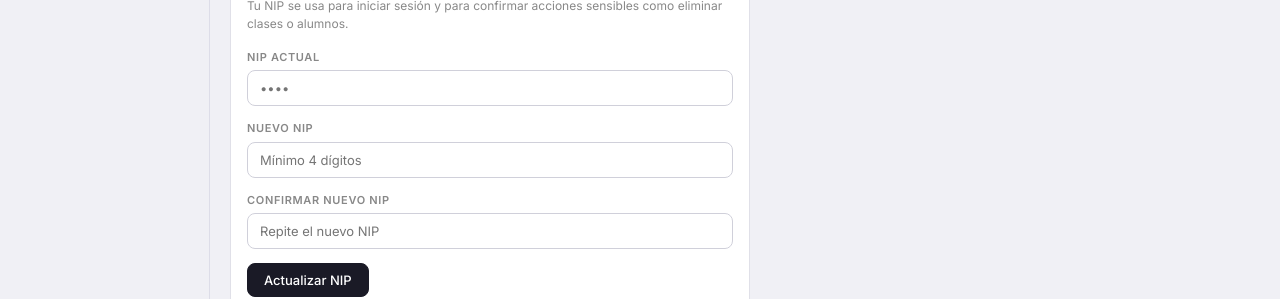
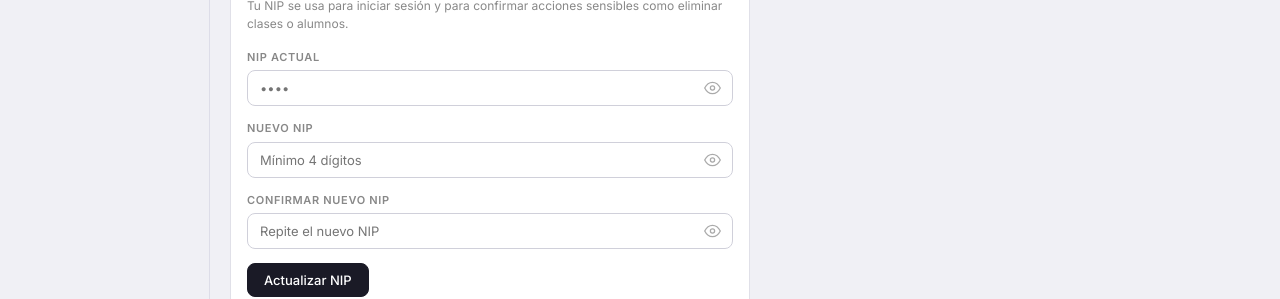
Before and after one commit to aguilera3ulalio-sys/programa-listas, a React (Vite) app in the folder frontend/: page /ajustes in a window 1280 px wide. Shown: the part 336-635 px from the top of the page. Built offline with nearby package versions, Linux system fonts and the light colour scheme; no server answers; sample sign-in values are in the browser's storage.

Commit message:
Confirmar NIP, ver NIP y tablas mas anchas

```diff
--- /dev/null
+++ b/frontend/src/components/NipInput.jsx
@@ -0,0 +1,49 @@
+import { useState } from 'react'
+
+// NIP field with a show/hide toggle. Self-contained so it can be reused
+// anywhere a NIP is typed (login, registro, recuperacion, ajustes).
+const EyeIcon = () => (
+  <svg width="17" height="17" viewBox="0 0 24 24" fill="none" stroke="currentColor" strokeWidth="1.8" strokeLinecap="round" strokeLinejoin="round">
+    <path d="M1 12s4-8 11-8 11 8 11 8-4 8-11 8-11-8-11-8z"/>
+    <circle cx="12" cy="12" r="3"/>
+  </svg>
+)
+
+const EyeOffIcon = () => (
+  <svg width="17" height="17" viewBox="0 0 24 24" fill="none" stroke="currentColor" strokeWidth="1.8" strokeLinecap="round" strokeLinejoin="round">
+    <path d="M17.94 17.94A10.07 10.07 0 0112 20c-7 0-11-8-11-8a18.45 18.45 0 015.06-5.94M9.9 4.24A9.12 9.12 0 0112 4c7 0 11 8 11 8a18.5 18.5 0 01-2.16 3.19m-6.72-1.07a3 3 0 11-4.24-4.24"/>
+    <line x1="1" y1="1" x2="23" y2="23"/>
+  </svg>
+)
+
+export default function NipInput({ value, onChange, placeholder = '••••', autoFocus = false, required = false, id }) {
+  const [visible, setVisible] = useState(false)
+  return (
+    <div style={{ position: 'relative' }}>
+      <input
+        id={id}
+        className="form-input"
+        type={visible ? 'text' : 'password'}
+        placeholder={placeholder}
+        value={value}
+        onChange={onChange}
+        autoFocus={autoFocus}
+        required={required}
+        style={{ paddingRight: 40 }}
+      />
+      <button
+        type="button"
+        onClick={() => setVisible(v => !v)}
+        aria-label={visible ? 'Ocultar NIP' : 'Mostrar NIP'}
+        title={visible ? 'Ocultar' : 'Mostrar'}
+        style={{
+          position: 'absolute', right: 6, top: '50%', transform: 'translateY(-50%)',
+          background: 'none', border: 'none', padding: 6, cursor: 'pointer',
+          color: visible ? 'var(--accent)' : '#aaa', display: 'flex', alignItems: 'center',
+        }}
+      >
+        {visible ? <EyeOffIcon /> : <EyeIcon />}
+      </button>
+    </div>
+  )
+}
--- a/frontend/src/pages/PeriosPage.jsx
+++ b/frontend/src/pages/PeriosPage.jsx
@@ -20,22 +20,22 @@ const{id}=useParams();const navigate=useNavigate()
   const tot=periods.reduce((s,p)=>s+(parseFloat(p.weight)||0),0);const valid=Math.abs(tot-100)<0.5
   return(<div className="app-shell"><Sidebar open={menuOpen} onClose={()=>setMenuOpen(false)}/><div className="main-content">
     <div className="topbar"><div className="topbar-left"><MenuButton onClick={()=>setMenuOpen(true)}/><img src={logoUrl} alt="UAQ" className="topbar-logo"/><div className="topbar-breadcrumb"><button className="back-link" onClick={()=>navigate(`/clase/${id}`)}>← {clsName}</button><span className="page-title">Periodos</span></div></div></div>
-    <div className="content" style={{maxWidth:720}}>
+    <div className="content" style={{maxWidth:1040}}>
       <p style={{fontSize:13,color:'#888',marginBottom:20,lineHeight:1.6}}>Define fechas, modelo y ponderación de cada parcial. La suma debe ser <strong>100%</strong>.</p>
       {msg&&<div className="alert alert-success">{msg}</div>}
       {error&&<div className="alert alert-error">{error}</div>}
       {loading?<div className="loading"><div className="spinner"/>Cargando...</div>:(<>
         <div className="card" style={{marginBottom:16}}><div style={{overflowX:'auto'}}>
-          <table style={{width:'100%',borderCollapse:'collapse',fontSize:13}}>
+          <table style={{width:'100%',borderCollapse:'collapse',fontSize:13,minWidth:900}}>
             <thead><tr style={{background:'#f5f5f8'}}>
-              {['Parcial','Fecha inicio','Fecha fin','Modelo de evaluación','Peso %',''].map((h,i)=><th key={i} style={{padding:'10px 14px',textAlign:i===4?'center':'left',fontSize:10,fontWeight:600,color:'#888',textTransform:'uppercase',letterSpacing:'.05em',borderBottom:'1px solid #e0e0e8'}}>{h}</th>)}
+              {[['Parcial',200],['Fecha inicio',170],['Fecha fin',170],['Modelo de evaluación',220],['Peso %',120],['',60]].map(([h,w],i)=><th key={i} style={{padding:'10px 14px',textAlign:i===4?'center':'left',fontSize:10,fontWeight:600,color:'#888',textTransform:'uppercase',letterSpacing:'.05em',borderBottom:'1px solid #e0e0e8',minWidth:w}}>{h}</th>)}
             </tr></thead>
             <tbody>{periods.map((p,i)=>(<tr key={i} style={{borderBottom:i<periods.length-1?'1px solid #f0f0f4':'none'}}>
               <td style={{padding:'10px 14px'}}><input className="form-input" value={p.name} onChange={e=>update(i,'name',e.target.value)} style={{fontWeight:500}}/></td>
               <td style={{padding:'10px 14px'}}><input type="date" className="form-input" value={p.start_date||''} onChange={e=>update(i,'start_date',e.target.value)}/></td>
               <td style={{padding:'10px 14px'}}><input type="date" className="form-input" value={p.end_date||''} onChange={e=>update(i,'end_date',e.target.value)}/></td>
               <td style={{padding:'10px 14px'}}><select className="form-select" value={p.model_id||''} onChange={e=>update(i,'model_id',e.target.value?parseInt(e.target.value):null)}><option value="">Sin modelo</option>{models.map(m=><option key={m.id} value={m.id}>{m.name}</option>)}</select></td>
-              <td style={{padding:'10px 14px',textAlign:'center'}}><div style={{display:'flex',alignItems:'center',gap:4,justifyContent:'center'}}><input type="number" min="0" max="100" step="0.01" className="form-input" value={p.weight} onChange={e=>update(i,'weight',e.target.value)} style={{width:70,textAlign:'right'}}/><span style={{fontSize:12,color:'#888'}}>%</span></div></td>
+              <td style={{padding:'10px 14px',textAlign:'center'}}><div style={{display:'flex',alignItems:'center',gap:4,justifyContent:'center'}}><input type="number" min="0" max="100" step="0.01" className="form-input" value={p.weight} onChange={e=>update(i,'weight',e.target.value)} style={{width:86,textAlign:'right'}}/><span style={{fontSize:12,color:'#888'}}>%</span></div></td>
               <td style={{padding:'10px 14px',textAlign:'center'}}><button className="btn-icon danger" onClick={()=>removePeriod(i)} disabled={periods.length<=1}><TrashIcon/></button></td>
             </tr>))}</tbody>
           </table>
--- a/frontend/src/pages/RasgosPage.jsx
+++ b/frontend/src/pages/RasgosPage.jsx
@@ -21,7 +21,7 @@ function ModelCard({model,onSave,onDelete,periodsUsing}){
       <input className="form-input" value={name} onChange={e=>setName(e.target.value)} style={{fontWeight:600,fontSize:14,maxWidth:280}}/>
       {periodsUsing.length>0&&<span style={{fontSize:11,color:'#888',background:'#f0f0f5',padding:'3px 8px',borderRadius:6}}>Usado en: {periodsUsing.join(', ')}</span>}
     </div>
-    <div style={{display:'grid',gridTemplateColumns:'1fr 100px 40px',gap:'6px 12px',alignItems:'center',marginBottom:16}}>
+    <div style={{display:'grid',gridTemplateColumns:'1fr 130px 90px',gap:'6px 12px',alignItems:'center',marginBottom:16}}>
       <div style={{fontSize:10,fontWeight:600,color:'#888',textTransform:'uppercase',letterSpacing:'.05em'}}>Rasgo</div>
       <div style={{fontSize:10,fontWeight:600,color:'#888',textTransform:'uppercase',letterSpacing:'.05em',textAlign:'center'}}>Ponderación %</div>
       <div/>
@@ -53,7 +53,7 @@ const{id}=useParams();const navigate=useNavigate()
   const getUsing=mid=>periods.filter(p=>p.model_id===mid).map(p=>p.name)
   return(<div className="app-shell"><Sidebar open={menuOpen} onClose={()=>setMenuOpen(false)}/><div className="main-content">
     <div className="topbar"><div className="topbar-left"><MenuButton onClick={()=>setMenuOpen(true)}/><img src={logoUrl} alt="UAQ" className="topbar-logo"/><div className="topbar-breadcrumb"><button className="back-link" onClick={()=>navigate(`/clase/${id}`)}>← {clsName}</button><span className="page-title">Rasgos</span></div></div></div>
-    <div className="content" style={{maxWidth:620}}>
+    <div className="content" style={{maxWidth:860}}>
       <p style={{fontSize:13,color:'#888',marginBottom:20,lineHeight:1.6}}>Define los modelos de evaluación. Cada modelo establece qué % pesa cada evidencia. La suma debe ser <strong>100%</strong>.</p>
       {msg&&<div className="alert alert-success">{msg}</div>}
       {loading?<div className="loading"><div className="spinner"/>Cargando...</div>:(<>{models.map(m=><ModelCard key={m.id} model={m} onSave={handleSave} onDelete={handleDelete} periodsUsing={getUsing(m.id)}/>)}<button className="btn btn-primary" onClick={handleAdd} style={{marginTop:8}}><PlusIcon/> Agregar modelo</button></>)}
--- a/frontend/src/pages/SettingsPage.jsx
+++ b/frontend/src/pages/SettingsPage.jsx
@@ -3,6 +3,7 @@ import { useAuth } from '../context/AuthContext'
 import { api } from '../api'
 import Sidebar,{MenuButton} from '../components/Sidebar'
 import logoUrl from '../assets/logo.js'
+import NipInput from '../components/NipInput'
 
 function Section({ title, description, children }) {
   return (
@@ -114,33 +115,15 @@ const { user, updateUser } = useAuth()
             <form onSubmit={handleNip}>
               <div className="form-group">
                 <label className="form-label">NIP actual</label>
-                <input
-                  className="form-input"
-                  type="password"
-                  value={currentNip}
-                  onChange={e => setCurrentNip(e.target.value)}
-                  placeholder="••••"
-                />
+                <NipInput value={currentNip} onChange={e => setCurrentNip(e.target.value)} placeholder="••••" />
               </div>
               <div className="form-group">
                 <label className="form-label">Nuevo NIP</label>
-                <input
-                  className="form-input"
-                  type="password"
-                  value={newNip}
-                  onChange={e => setNewNip(e.target.value)}
-                  placeholder="Mínimo 4 dígitos"
-                />
+                <NipInput value={newNip} onChange={e => setNewNip(e.target.value)} placeholder="Mínimo 4 dígitos" />
               </div>
               <div className="form-group">
                 <label className="form-label">Confirmar nuevo NIP</label>
-                <input
-                  className="form-input"
-                  type="password"
-                  value={confirmNip}
-                  onChange={e => setConfirmNip(e.target.value)}
-                  placeholder="Repite el nuevo NIP"
-                />
+                <NipInput value={confirmNip} onChange={e => setConfirmNip(e.target.value)} placeholder="Repite el nuevo NIP" />
               </div>
               <button className="btn btn-primary" disabled={savingNip}>
                 {savingNip ? 'Guardando...' : 'Actualizar NIP'}
```
Also changed, not shown: frontend/src/pages/LoginPage.jsx (+21 -5 lines).
